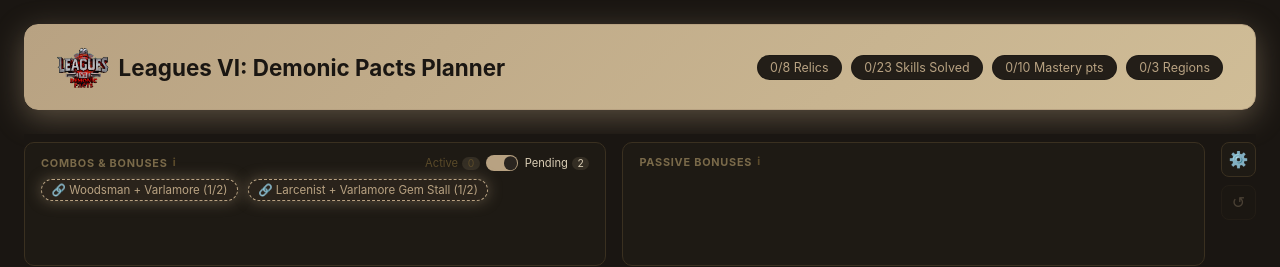
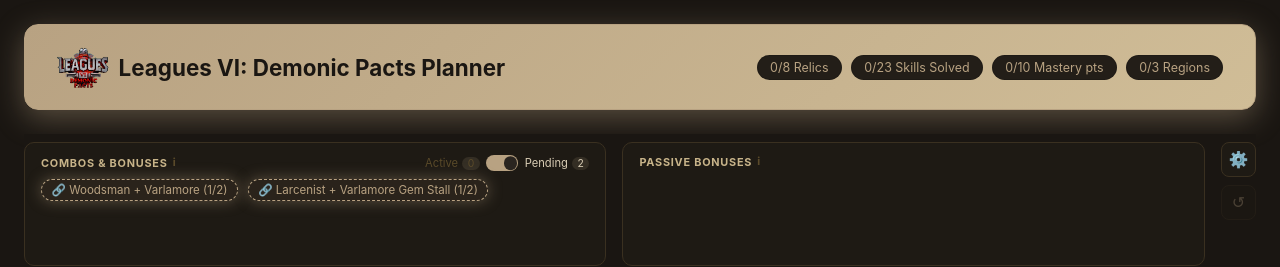
Before and after one commit to arthurCollard/Leagues_6_Planner, a React (Create React App) app: page / in a window 1280 px wide. Shown: the top 267 px of the page. Built offline with nearby package versions, Linux system fonts and the light colour scheme.

Commit message:
update regions

```diff
--- a/src/App.css
+++ b/src/App.css
@@ -174,7 +174,7 @@
   font-weight: 700;
   text-transform: uppercase;
   letter-spacing: 0.07em;
-  color: #7a6a4a;
+  color: #c8b48a;
   display: flex;
   align-items: center;
   gap: 0.3rem;
--- a/src/components/GearPanel.jsx
+++ b/src/components/GearPanel.jsx
@@ -372,10 +372,10 @@
     }
   }, [weapon, selectedStyle]);
 
-  // Clear ammo when weapon changes to an incompatible ammo type
+  // Clear ammo when weapon changes to an incompatible ammo type or uses no ammo
   useEffect(() => {
     const ammo = selectedGear.ammo;
-    if (ammo && weapon?.ammoType && ammo.ammoType !== weapon.ammoType) {
+    if (ammo && (!weapon?.ammoType || ammo.ammoType !== weapon.ammoType)) {
       onSelectGear('ammo', null);
     }
   }, [weapon]);
@@ -440,7 +440,7 @@
                       selectedRegions={selectedRegions}
                       onSelect={item => onSelectGear(slot, item)}
                       ammoType={slot === 'ammo' ? weapon?.ammoType : undefined}
-                      disabled={slot === 'shield' && !!weapon?.twoHanded}
+                      disabled={(slot === 'shield' && !!weapon?.twoHanded) || (slot === 'ammo' && !!weapon && !weapon.ammoType)}
                     />
                   ) : (
                     <div key={ci} className="slot-empty-cell" />
--- a/src/data/gear/weapon.js
+++ b/src/data/gear/weapon.js
@@ -167,7 +167,6 @@
     },
     speed: 7,
     twoHanded: false,
-    ammoType: 'atlatl_darts',
     combatStyle: {
       accurate: 7,
       rapid: 6,
```
